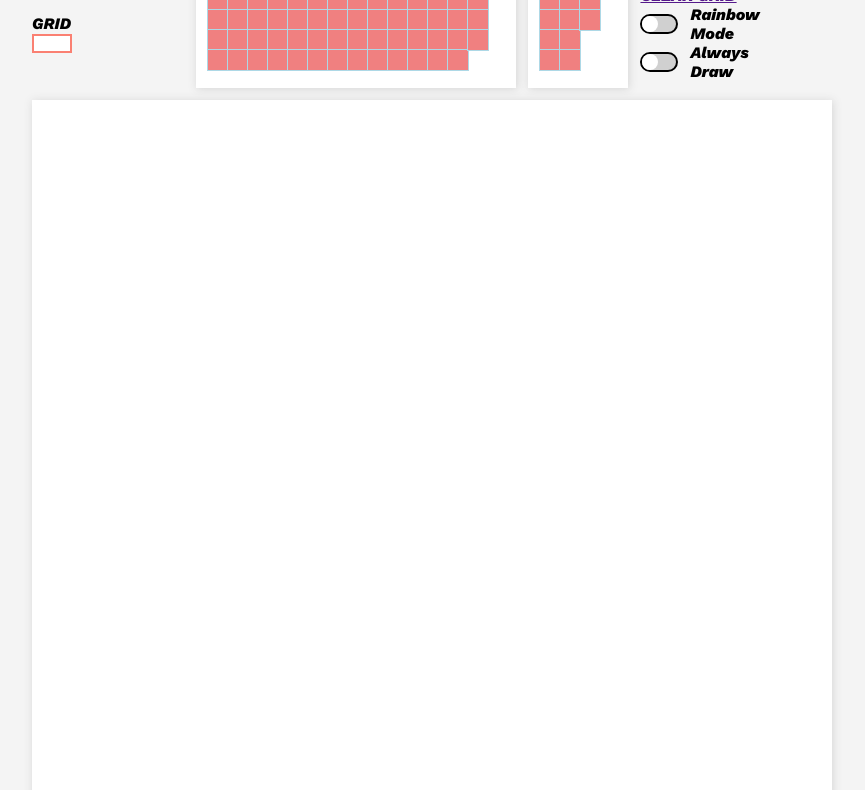
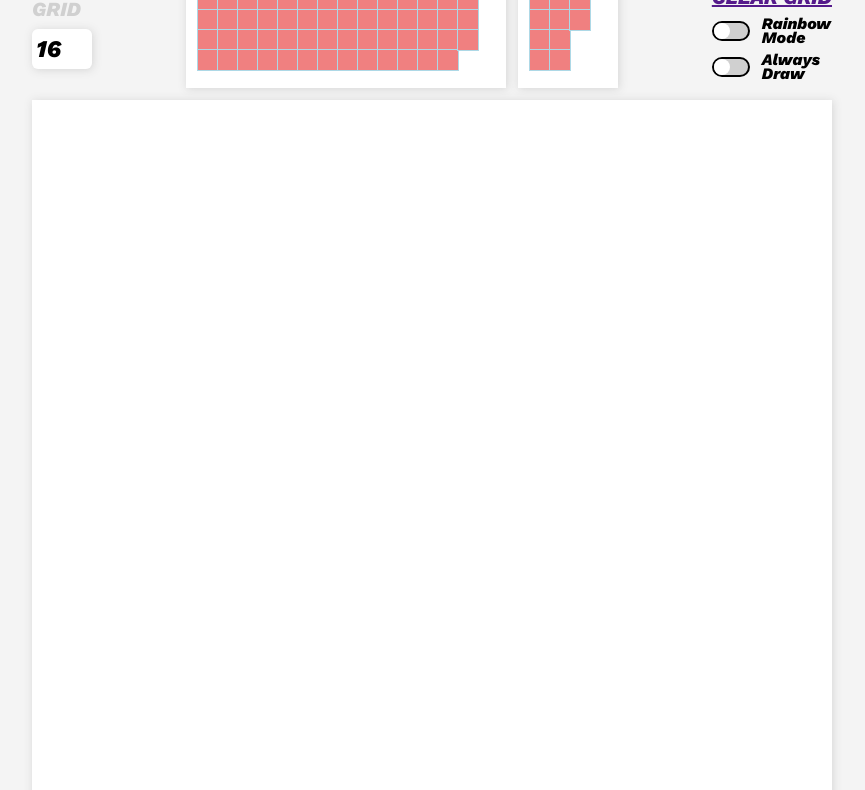
Before and after one commit to goblincookies/etch-a-sketch, a plain HTML site: page index.html in a window 1280 px wide. Shown: the part 157-947 px from the top of the page, without its empty margins (208-1073 px from the left). Drawn offline with nearby package versions, Linux system fonts and the light colour scheme.

Commit message:
base html and css before adding javascript

```diff
--- a/index.html
+++ b/index.html
@@ -18,7 +18,7 @@
         <div class="tool-bar">
             <div class="tool__grid">
                 <p>GRID</p>
-                <input type="number" size="3" class="resolution">
+                <input type="number" value="16" class="shadow resolution-input"/>
             </div>
             <div class="tool__color">
                 <div class="shadow color-grid selector__color">
--- a/style.css
+++ b/style.css
@@ -28,40 +28,50 @@ h1 {
   align-items: center;
   width: 800px;
 }
-
 .tool-bar {
   width: 100%;
   height: 110px;
   display: flex;
 
+  justify-content: space-between;
   align-items: center;
   gap: 12px;
   /* margin-top: 12px; */
   margin-bottom: 12px;
   /* outline: 1px solid black; */
-
 }
-
 .tool__grid {
-    flex-grow: 1;
-    width: 80px;
+  height: 100%;
+  /* width: 60px; */
+  /* flex-grow: 1; */
+  display: flex;
+  flex-direction: column;
+  justify-content: center;
+  gap: 8px;
   /* outline: 1px solid lime; */
 }
-
 .tool__color {
-    flex: 1;
+  /* flex: 1; */
   height: 100%;
   display: flex;
   gap: 12px;
   /* outline: 1px solid lime; */
-
   /* overflow: hidden; */
 }
 .tool__options {
-    flex-grow: 1;
+  /* width: 60px; */
+
+  height: 100%;
+  /* flex-grow: 1; */
+  display: flex;
+  flex-direction: column;
+  /* align-items: space-between; */
+  /* justify-content: space-between; */
+
+  justify-content: center;
+  gap: 8px;
   /* margin-left: 12px; */
   /* outline: 1px solid lime; */
-
 }
 .selector__color {
   padding: 12px;
@@ -73,7 +83,6 @@ h1 {
   height: 100%;
   width: 100px;
 }
-
 .color-grid {
   /* --- */
   display: flex;
@@ -82,10 +91,43 @@ h1 {
   align-items: flex-start;
   flex-wrap: wrap;
 }
-.resolution {
-    width: 40px;
-    border: 2px solid salmon;
+.tool__grid p {
+  color: #d0d0d0;
+  font-size: 20px;
 }
+
+.resolution-input {
+  height: 40px;
+  width: 60px;
+  padding-left: 4px;
+  font-size: 24px;
+  border-radius: 6px;
+  /* border: 2px solid black; */
+  border: none;
+  /* outline: 1px solid black; */
+}
+
+.resolution-input:focus {
+  color: #fff;
+  background-color: #2362E4;
+  outline: none;
+  /* border: 2px solid lime; */
+}
+
+input::-webkit-outer-spin-button,
+input::-webkit-inner-spin-button {
+  -webkit-appearance: none;
+  margin: 0;
+  /* outline: none; */
+}
+
+/* Firefox */
+input[type=number] {
+  -moz-appearance: textfield;
+  /* border: none; */
+
+}
+
 .color {
   width: 20px;
   height: 20px;
@@ -93,7 +135,18 @@ h1 {
   outline: 1px solid lightblue;
 }
 
+.color:hover {
+  outline: 1px solid white;
+  filter: drop-shadow(1px 1px 4px #d4d4d4);
+}
 
+.tool__options a {
+  font-size: 20px;
+}
+.tool__options p {
+  font-size: 16px;
+  line-height: 14px;
+}
 .canvas {
   width: 800px;
   height: 700px;
@@ -104,21 +157,18 @@ h1 {
   background-color: #fff;
   filter: drop-shadow(1px 1px 4px #d4d4d4);
 }
-
 .toggle {
   display: flex;
   /* justify-content: center; */
   align-items: center;
   gap: 12px;
 }
-
 .switch {
   position: relative;
   display: inline-block;
   width: 38px;
   height: 20px;
 }
-
 /* Hide default HTML checkbox */
 .switch input {
   opacity: 0;
```
Lines whose indentation alone changed are shown as unchanged.
